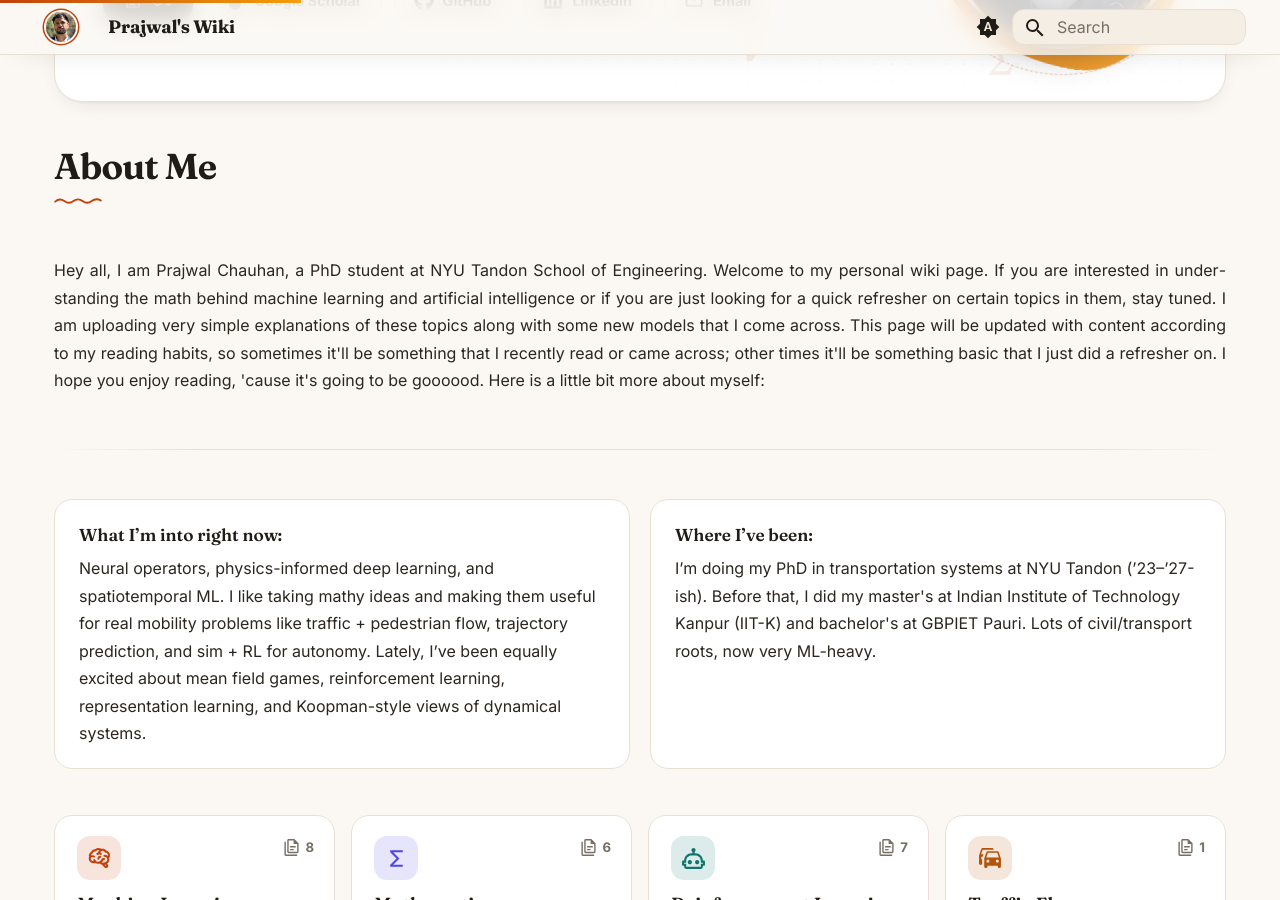
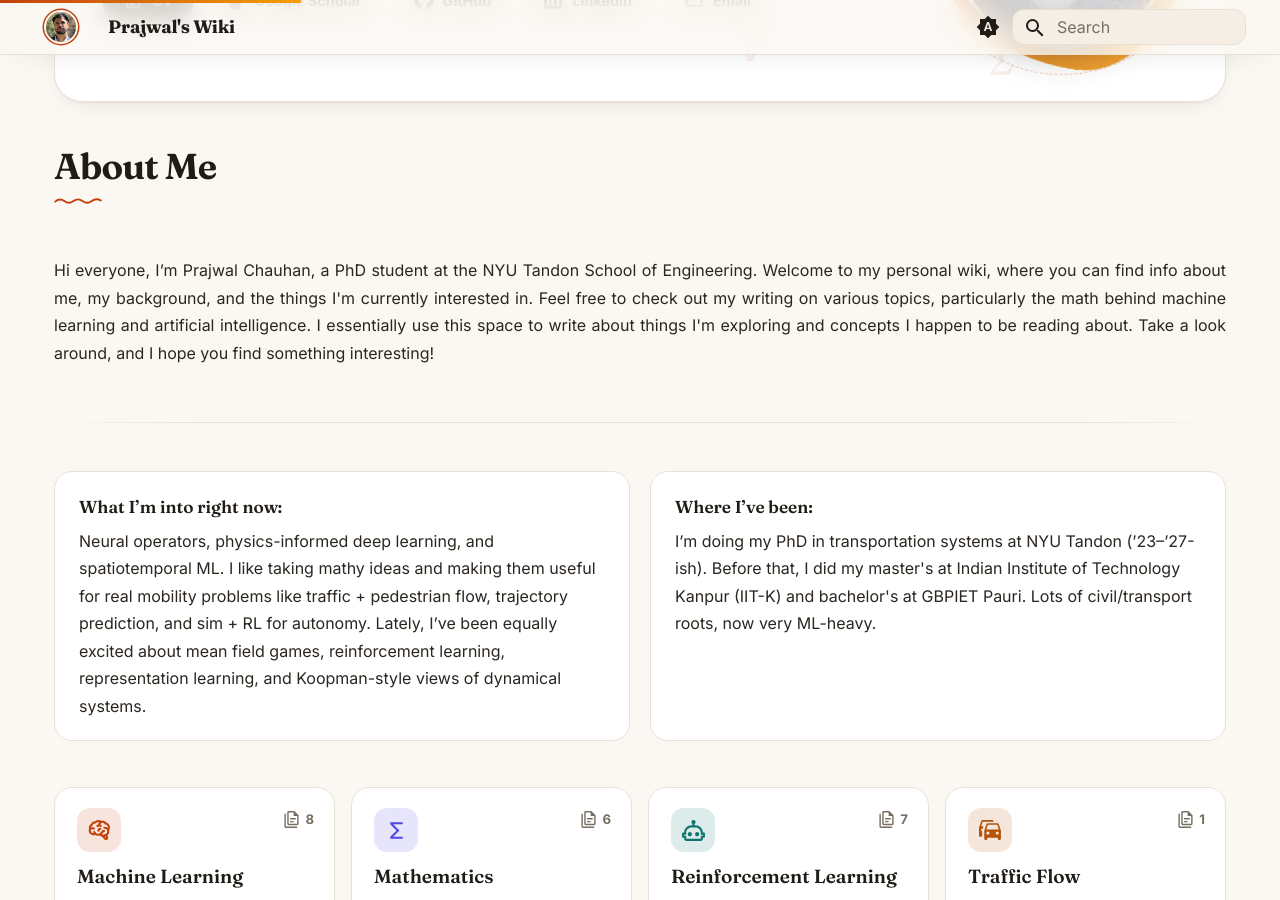
Before and after one commit to pj1911/my-wiki, an MkDocs documentation site: the page built from docs/index.md, in a window 1280 px wide and 900 px high, scrolled down 396 px. Built offline with MkDocs 1.6.1 and Material for MkDocs 9.7.7, drawn with Linux system fonts in a browser that asks for light colours.

Commit message:
Revise 'About Me' section in index.md
Updated personal introduction and interests in the wiki.

```diff
--- a/docs/index.md
+++ b/docs/index.md
@@ -1,6 +1,6 @@
 #About Me
 
-Hey all, I am Prajwal Chauhan, a PhD student at NYU Tandon School of Engineering. Welcome to my personal wiki page. If you are interested in understanding the math behind machine learning and artificial intelligence or if you are just looking for a quick refresher on certain topics in them, stay tuned. I am uploading very simple explanations of these topics along with some new models that I come across. This page will be updated with content according to my reading habits, so sometimes it'll be something that I recently read or came across; other times it'll be something basic that I just did a refresher on. I hope you enjoy reading, 'cause it's going to be goooood. Here is a little bit more about myself:
+Hi everyone, I’m Prajwal Chauhan, a PhD student at the NYU Tandon School of Engineering. Welcome to my personal wiki, where you can find info about me, my background, and the things I'm currently interested in. Feel free to check out my writing on various topics, particularly the math behind machine learning and artificial intelligence. I essentially use this space to write about things I'm exploring and concepts I happen to be reading about. Take a look around, and I hope you find something interesting!
 
 ---
 
```
